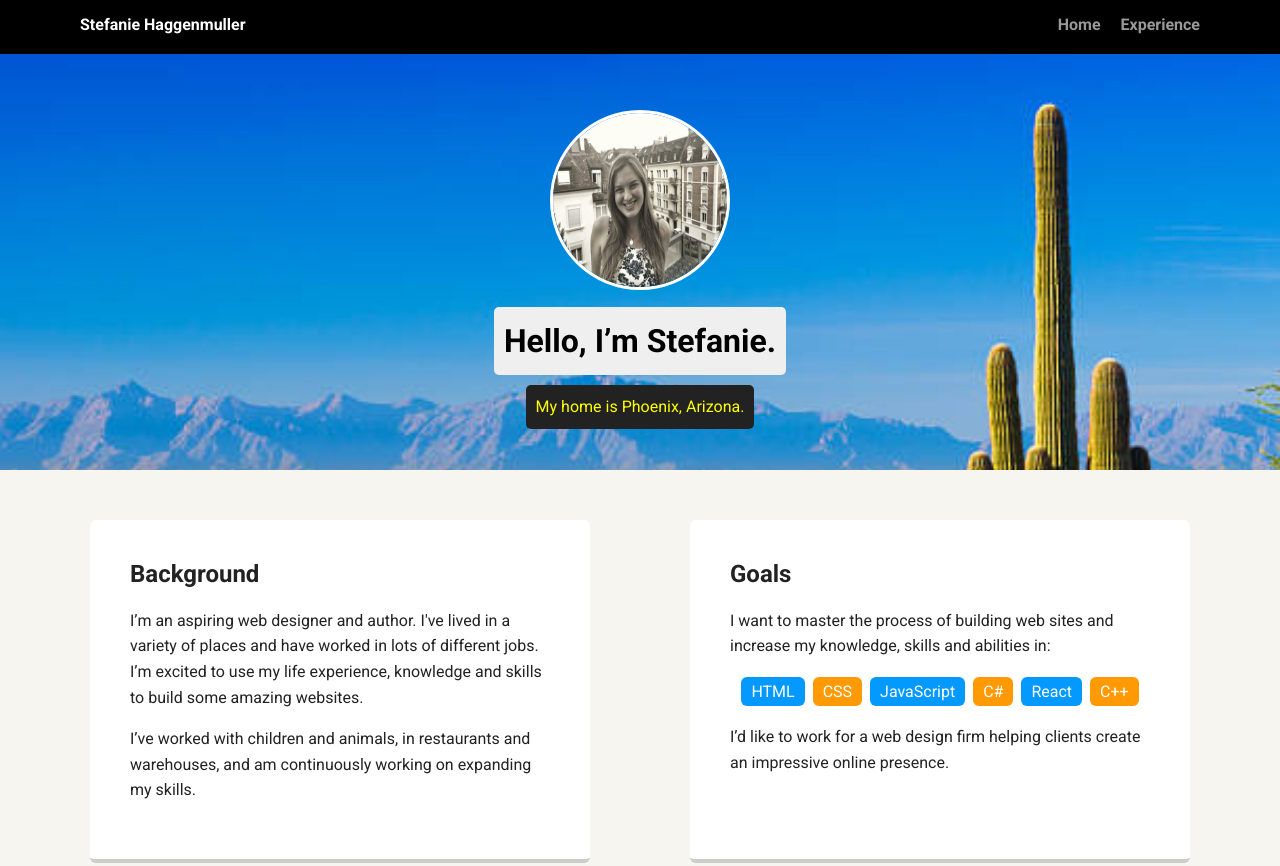
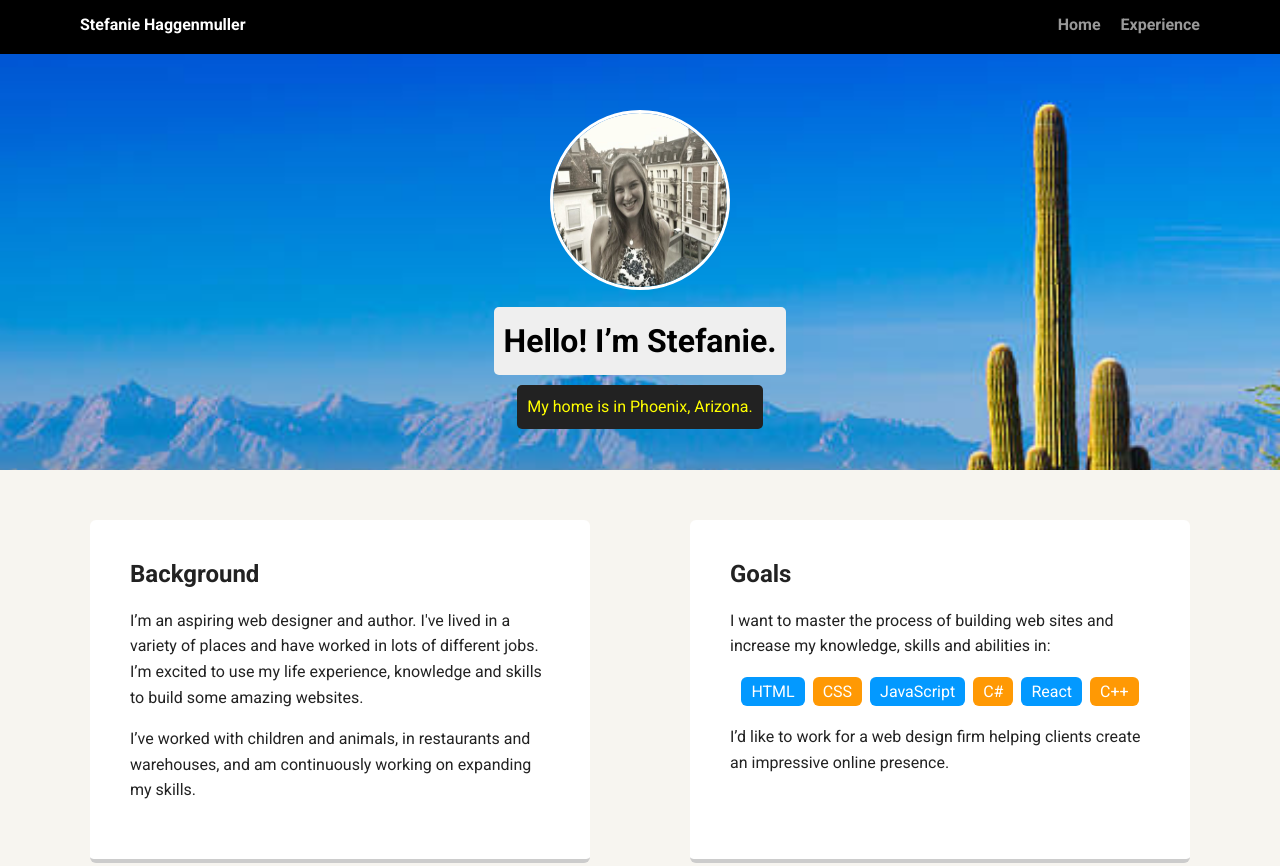
Before and after one commit to StefanieJH/Techdegree-Project-1, a plain HTML site: page index.html in a window 1280 px wide. Shown: the top 866 px of the page. Drawn offline with Linux system fonts and the light colour scheme; a web font is replaced by a local one.

Commit message:
changed name of images

```diff
--- a/index.html
+++ b/index.html
@@ -17,9 +17,9 @@
     </div>
 
     <header>
-      <img src="images/rsz_1stefanie.jpg" alt="Photo of Stefanie Haggenmuller" class="profile-image">
-      <h1 class="tag name">Hello, I’m Stefanie.</h1>
-      <p class="tag location">My home is Phoenix, Arizona.</p>
+      <img src="images/new_profile_pic.jpg" alt="Photo of Stefanie Haggenmuller" class="profile-image">
+      <h1 class="tag name">Hello! I’m Stefanie.</h1>
+      <p class="tag location">My home is in Phoenix, Arizona.</p>
     </header>
 
     <main class="flex">
--- a/styles.css
+++ b/styles.css
@@ -57,7 +57,7 @@ a:hover {
 
 header {
   text-align: center;
-  background: url('images/phoenix.jpg') no-repeat top center ;
+  background: url('images/new_background.jpg') no-repeat top center ;
   background-size: cover;
   overflow: hidden;
   padding-top: 60px;
```
Also changed, not shown: experience.html (+1 -1 lines), images/me.png (added), images/new_background.jpg (renamed from images/phoenix.jpg), images/new_profile_pic.jpg (renamed from images/rsz_1stefanie.jpg), images/portland.jpg (added), 1 other file.
